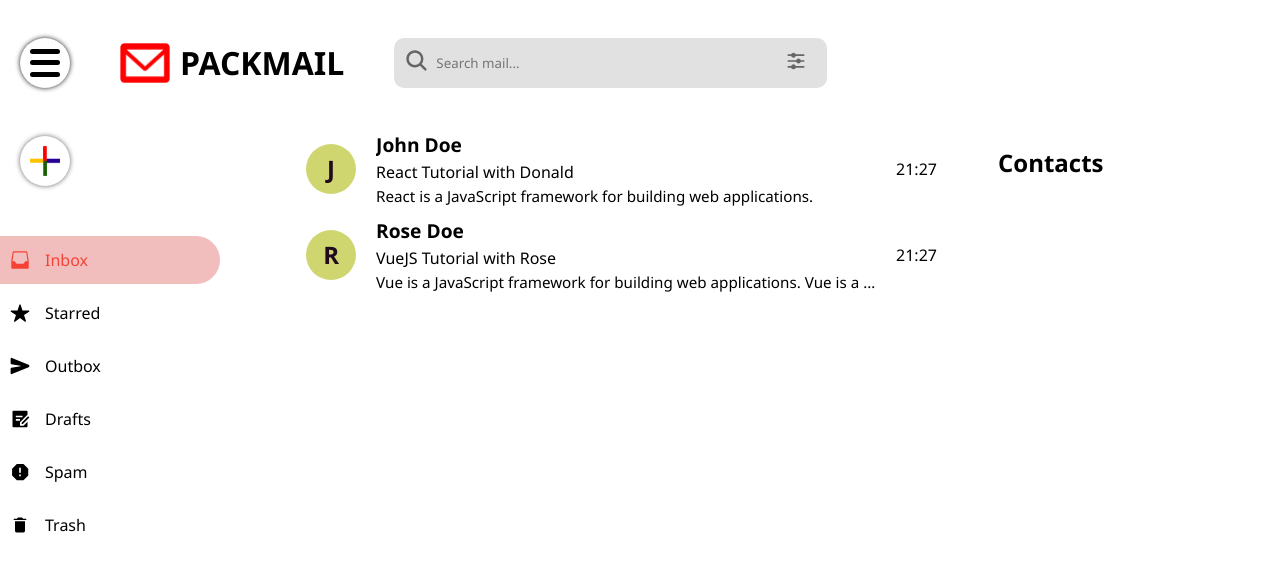
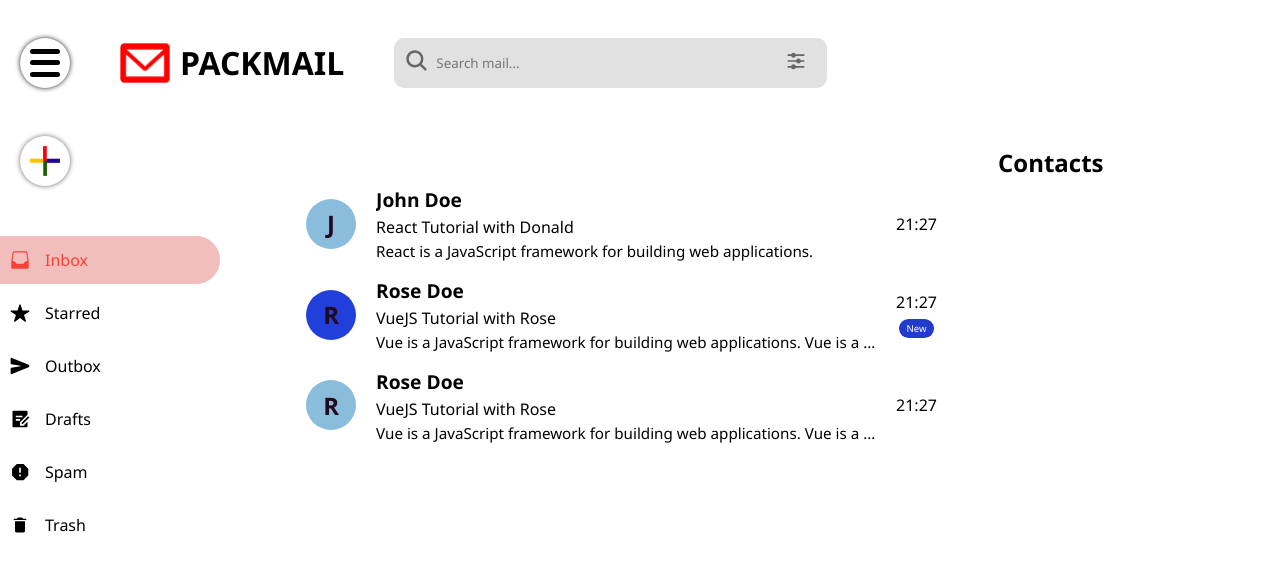
Before and after one commit to Xyzeebit/compass-mail-app, a React (Create React App) app in the folder client/: page /mail/inbox in a window 1280 px wide. Shown: the top 572 px of the page. Built offline with nearby package versions, Linux system fonts and the light colour scheme.

Commit message:
updated outbox

```diff
--- a/client/src/components/EmptyList.jsx
+++ b/client/src/components/EmptyList.jsx
@@ -3,8 +3,8 @@ import { IoMailOpenSharp } from "react-icons/io5"
 export default function EmptyList({ text }) {
     return (
         <div className="empty-list">
-            <IoMailOpenSharp color="#666" />
-            <p>{text}</p>
+            <IoMailOpenSharp color="#666" size={200} />
+            <h1>{text}</h1>
         </div>
     )
 }
--- a/client/src/components/List.jsx
+++ b/client/src/components/List.jsx
@@ -6,7 +6,7 @@ import { GoStar } from 'react-icons/go';
 import Message from "./Message";
 import EmptyList from './EmptyList';
 
-export default function List({ list, marked, dispatch }) {
+export default function List({ list, label, dispatch }) {
     return (
         <>
             {<Actions marked={() => {
@@ -22,7 +22,7 @@ export default function List({ list, marked, dispatch }) {
                     key={message.id}
                   />
                 );
-            })) : ( <EmptyList text="Your inbox is empty" /> )
+            })) : ( <EmptyList text={`Your ${label} is empty`} /> )
         }
         </>
     )
--- a/client/src/components/Message.jsx
+++ b/client/src/components/Message.jsx
@@ -3,20 +3,27 @@ import { GoCheck } from "react-icons/go";
 import { Link } from "react-router-dom";
 
 export default function Message({ message, dispatch }) {
-  const { id, type, sender, subject, body, time, isMarked } = message;
+  const { id, type, sender, subject, body, time, isMarked, isNew } = message;
   return (
     <article className="mail-head" title={subject}>
       <Icon id={id} type={type} isMarked={isMarked} sender={sender} dispatch={dispatch} />
-      <Link to={"/" + type + "/" + id} rel="noopener">
+      <Link to={"/" + type + "/" + id}>
         <div className="message-summary">
           <h2>{sender}</h2>
           <h3>{subject}</h3>
           <p>{body}</p>
         </div>
-        <Time time={time} />
+        <div className="time-and--badge">
+          <Time time={time} />
+          {isNew && <Badge label="New" />}
+        </div>
       </Link>
     </article>
   );
+}
+
+const Badge = ({ label }) => {
+  return <p className="badge">{label}</p>
 }
 
 const Time = ({ time }) => {
@@ -33,7 +40,7 @@ const Time = ({ time }) => {
   return <p className="time">{value}</p>;
 };
 
-const Icon = ({ id, type, sender, isMarked, dispatch }) => {
+const Icon = ({ id, sender, isMarked, dispatch }) => {
   const firstLetter = sender.substring(0, 1).toUpperCase();
   const colors = ['#d4793d', '#8abcdb', '#2140db', '#479167', '#cfd66f'];
   const markMessage = (evt) => {
@@ -45,7 +52,7 @@ const Icon = ({ id, type, sender, isMarked, dispatch }) => {
       <div className="side front">
         <GoCheck color="#fff" size={25} />
       </div>
-      <div className="side back" style={{ backgroundColor: colors[4], color: '#210a1e' }}>
+      <div className="side back" style={{ backgroundColor: colors[Math.floor(Math.random() * colors.length)], color: '#210a1e' }}>
         <span>{firstLetter}</span>
       </div>
     </div>
--- a/client/src/data.js
+++ b/client/src/data.js
@@ -18,6 +18,17 @@ const data = [
     to: "anotherexample@packmail",
     sender: "Rose Doe",
     time: Date.now(),
+    isNew: true,
+  },
+  {
+    id: 3,
+    type: "inbox",
+    subject: "VueJS Tutorial with Rose",
+    body: "Vue is a JavaScript framework for building web applications. Vue is a JavaScript framework for building web applications.",
+    from: "example@packmail.com",
+    to: "anotherexample@packmail",
+    sender: "Rose Doe",
+    time: Date.now(),
   },
 ];
 
--- a/client/src/pages/Inbox.jsx
+++ b/client/src/pages/Inbox.jsx
@@ -10,7 +10,7 @@ import data from '../data';
 export default function Inbox() {
     const [state, dispatch] = useReducer(combineReducers, initState);
 
-    const { sidebar, contacts, mails, marked } = state;
+    const { sidebar, contacts, mails } = state;
     useEffect(() => {
       dispatch({ type: 'FETCH_MAIL', mails: data });
     }, []);
@@ -18,7 +18,7 @@ export default function Inbox() {
   return (
     <Layout sidebar={sidebar} contacts={contacts} dispatch={dispatch}>
       <section className="list">
-        <List list={mails} marked={marked} dispatch={dispatch} />
+        <List list={mails} label="inbox" dispatch={dispatch} />
         <Paginator />
       </section>
     </Layout>
--- a/client/src/pages/Outbox.jsx
+++ b/client/src/pages/Outbox.jsx
@@ -12,9 +12,9 @@ export default function Outbox() {
   useEffect(() => {}, []);
 
   return (
-    <Layout sidebar={sidebar} contacts={contacts}>
+    <Layout sidebar={sidebar} contacts={contacts} dispatch={dispatch}>
       <section className="list">
-        <List list={mails} dispatch={dispatch} />
+        <List list={mails} label="outbox" dispatch={dispatch} />
         <Paginator />
       </section>
     </Layout>
--- a/client/src/styles/list.css
+++ b/client/src/styles/list.css
@@ -1,5 +1,6 @@
 section.list {
     width: 60%;
+    padding: 50px;
 }
 
 .list article.mail-head {
@@ -8,7 +9,15 @@ section.list {
     display: flex;
     justify-content: center;
     align-items: center;
-    margin: 0 auto;
+    margin: 5px auto;
+    border-radius: 10px;
+    transition: all 150ms linear;
+    /* border-bottom: 2px solid #666; */
+}
+article.mail-head:hover {
+    /* border-top: 2px solid #f44336;
+    border-bottom: 2px solid #f44336; */
+    box-shadow: 0px 0px 5px #666;
 }
 .icon {
     margin: 10px 15px 10px 15px;
@@ -89,9 +98,22 @@ section.list {
     text-overflow: ellipsis;
     overflow: hidden;
 }
+.time-and--badge {
+    display: flex;
+    flex-direction: column;
+    align-items: center;
+    justify-content: center;
+    margin-left: 20px;
+}
 .time {
     font-weight: 500;
-    margin-left: 20px;
+}
+.badge {
+    background-color: rgb(33, 59, 202);
+    color: #fff;
+    border-radius: 10px;
+    font-size: 0.6rem;
+    padding: 3px 7px 3px 7px;
 }
 
 .marked {
@@ -105,7 +127,7 @@ section.list {
     transition: all 250ms linear;
 }
 .show-marked {
-    height: 50px;
+    height: 70px;
     opacity: 1;
     padding: 10px;
 }
@@ -114,7 +136,7 @@ section.list {
 }
 .marked button {
     padding: 10px;
-    margin: 2px;
+    margin: 2px 2px 20px 2px;
     /* outline: none; */
     border: none;
     display: flex;
@@ -130,3 +152,13 @@ section.list {
 .marked button:hover path {
     fill: #fff;
 }
+
+.empty-list {
+    display: flex;
+    justify-content: center;
+    align-items: center;
+    flex-direction: column;
+}
+.empty-list h1 {
+    color: #666;
+}
```
